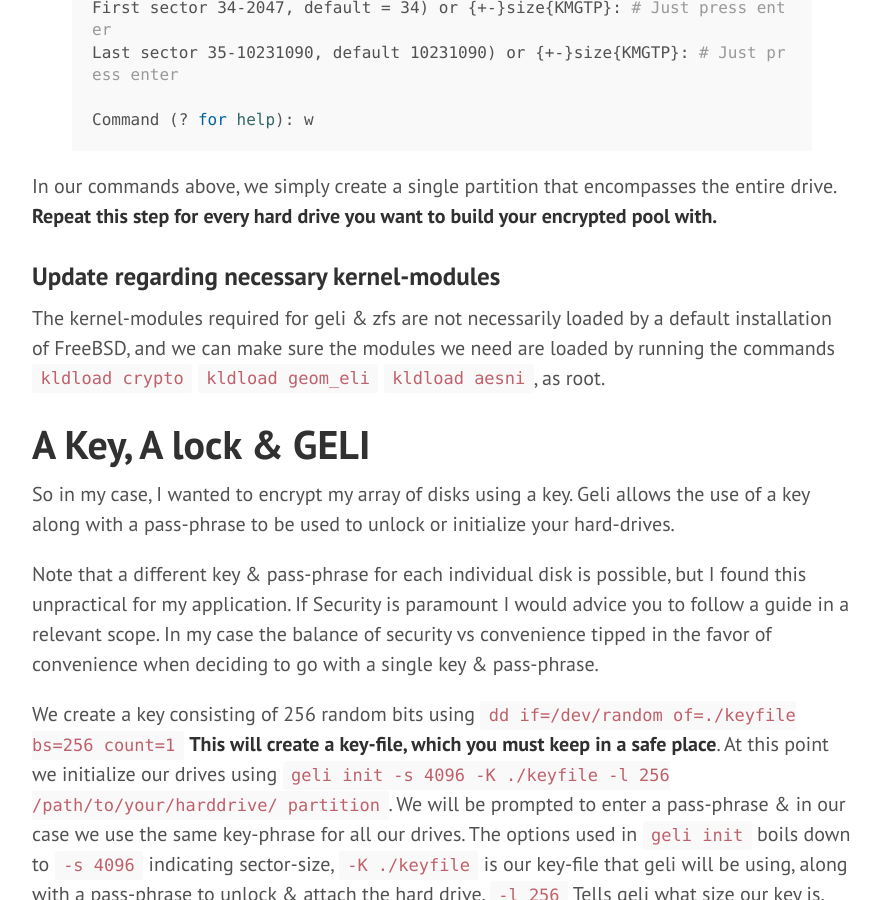
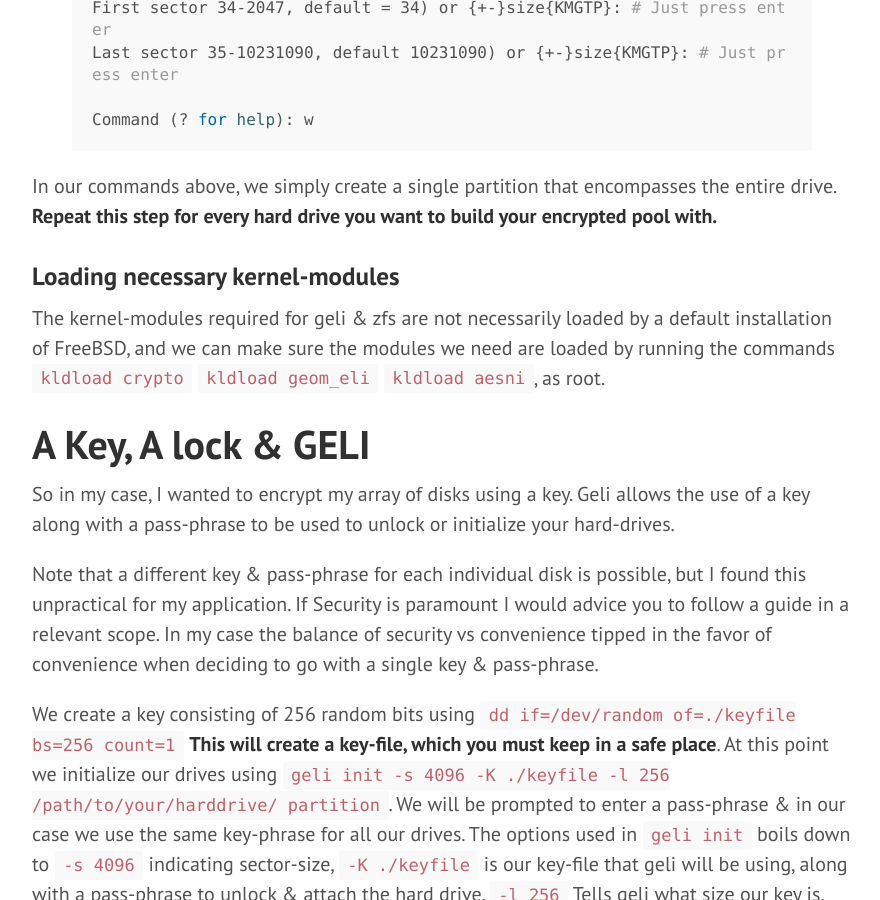
Before and after one commit to jonatanhal/jonatanhal.github.io, a Jekyll site: the page built from _posts/2014-10-22-Encrypted-ZFS-on-FreeBSD-using-GELI.markdown, in a window 1280 px wide and 900 px high, scrolled down 1656 px. Shown: the whole window, without its empty margins (68-948 px from the left). Built offline with Jekyll 4.4.1, drawn with Linux system fonts in a browser that asks for light colours.

Commit message:
rephrasing

```diff
--- a/_posts/2014-10-22-Encrypted-ZFS-on-FreeBSD-using-GELI.markdown
+++ b/_posts/2014-10-22-Encrypted-ZFS-on-FreeBSD-using-GELI.markdown
@@ -65,7 +65,7 @@ Command (? for help): w
 In our commands above, we simply create a single partition that encompasses the entire drive.
 **Repeat this step for every hard drive you want to build your encrypted pool with.**
 
-### Update regarding necessary kernel-modules
+### Loading necessary kernel-modules
 The kernel-modules required for geli & zfs are not necessarily loaded by a default
 installation of FreeBSD, and we can make sure the modules we need are loaded by running the commands
 `kldload crypto` `kldload geom_eli` `kldload aesni`, as root.
```
